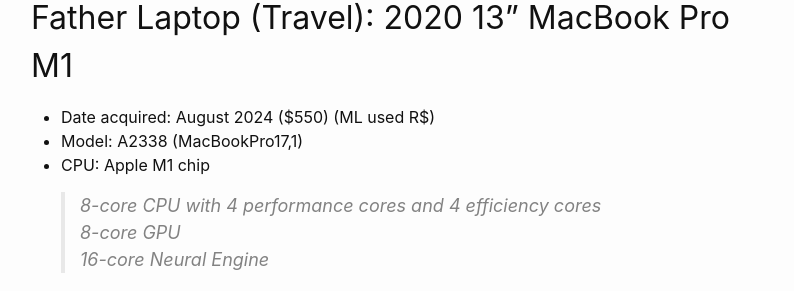
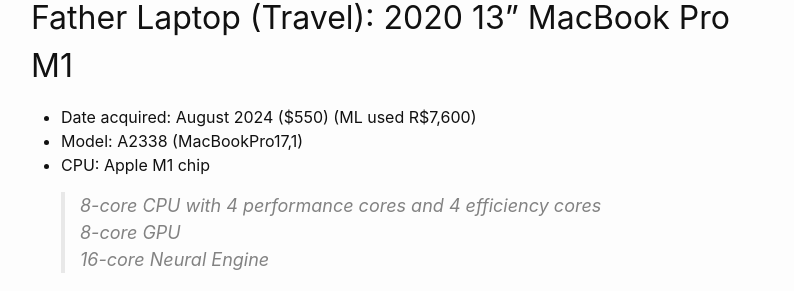
Before and after one commit to ekbann/ekbann.github.io, a Jekyll site: the page built from _posts/2024-02-11-my-computers.md, in a window 1280 px wide and 900 px high, scrolled down 1218 px. Shown: the part 153-444 px from the top of the window, without its empty margins (239-1033 px from the left). Built offline with Jekyll 4.4.1, drawn with Linux system fonts in a browser that asks for light colours.

Commit message:
Update 2024-02-11-my-computers.md

```diff
--- a/_posts/2024-02-11-my-computers.md
+++ b/_posts/2024-02-11-my-computers.md
@@ -29,7 +29,7 @@ Comparable to: 15" MacBook Air M2 16GB/1TB; Education price $1,760 (R$8,800)
 
 ## Father Laptop (Travel): 2020 13" MacBook Pro M1
 
-- Date acquired: August 2024 ($550) (ML used R$)
+- Date acquired: August 2024 ($550) (ML used R$7,600)
 - Model: A2338 (MacBookPro17,1)
 - CPU: Apple M1 chip
 
```
